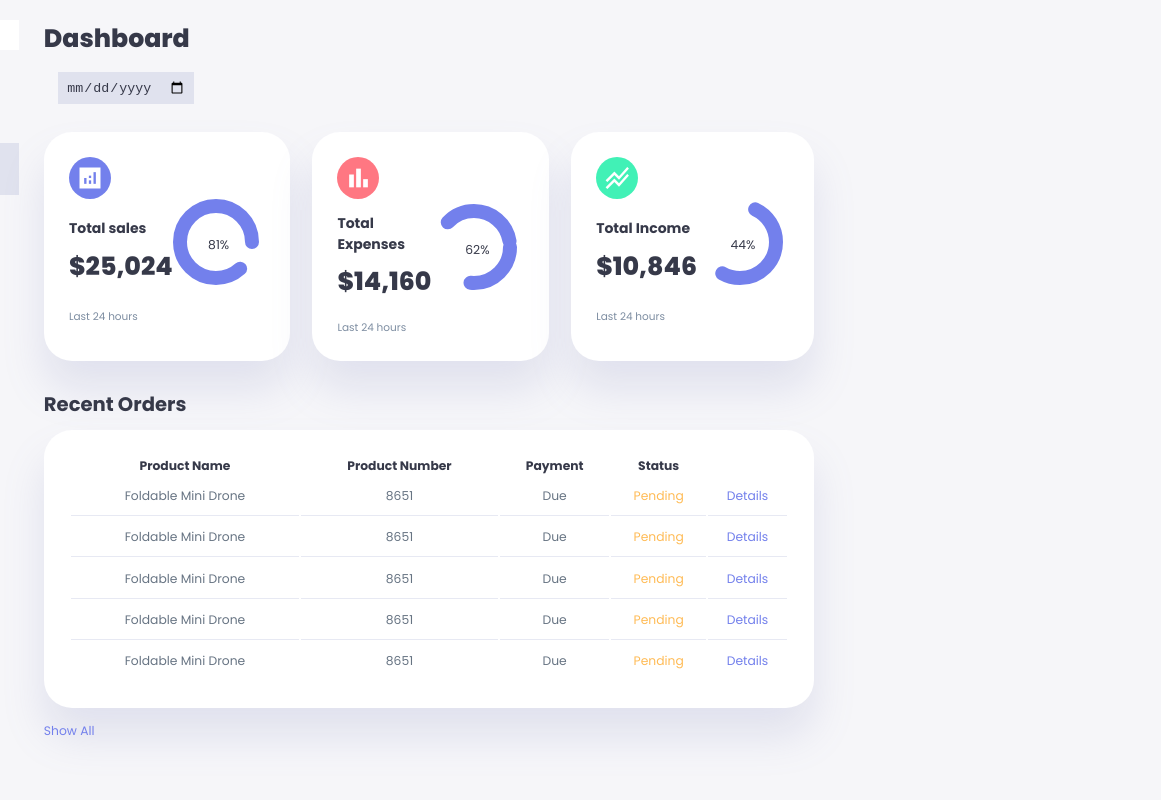
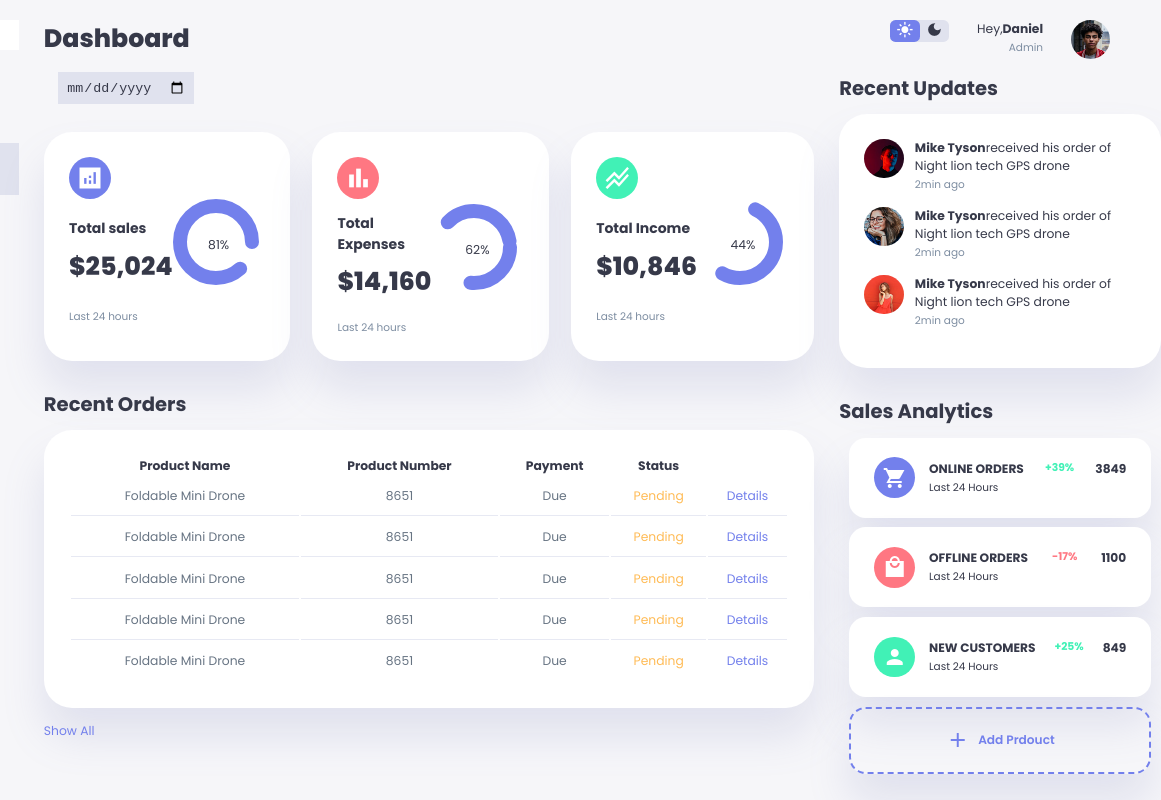
Before and after one commit to 10Dipesh/Responsive-Dashboard, a plain HTML site: page index.html in a window 1280 px wide. Shown: the full height of the page, 203-1364 px from the left, 1161 px wide, since content can reach past the window. Drawn offline with Linux system fonts and the light colour scheme.

Commit message:
small correction

```diff
--- a/css/index.css
+++ b/css/index.css
@@ -1,3 +1,4 @@
 @import url(base.css);
 @import url(siderbar.css);
 @import url(main.css);
+@import url(top.css);
--- a/css/top.css
+++ b/css/top.css
@@ -88,7 +88,7 @@
     box-shadow: var(--box-shadow);
     transition: all 300ms ease;
 }
-.right .sales-analytics .items:hover{
+.right .sales-analytics .item:hover{
     box-shadow: none;
 }
 
--- a/index.html
+++ b/index.html
@@ -195,6 +195,106 @@
         <a href="#">Show All</a>
       </div>
       </main>
+      <!-- =====End of Main ===== -->
+      <div class="right">
+        <div class="top">
+          <button id="menu-btn">
+            <span class="material-icons-sharp">menu</span>
+          </button>
+          <div class="theme-toggler">
+            <span class="material-icons-sharp active">light_mode</span>
+            <span class="material-icons-sharp">dark_mode</span>
+          </div>
+          <div class="profile">
+            <div class="info">
+              <p>Hey,<b>Daniel</b></p>
+              <small class="text-muted">Admin</small>
+            </div>
+            <div class="profile-photo">
+              <img src="/images/profile-1.jpg" alt="">
+            </div>
+          </div>
+        </div>
+        <!-- ==End of top== -->
+        <div class="recent-updates">
+          <h2>Recent Updates</h2>
+          <div class="updates">
+            <div class="update">
+              <div class="profile-photo">
+                <img src="/images/profile-2.jpg" alt="">
+              </div>
+              <div class="message"><p><b>Mike Tyson</b>received his order of Night lion tech GPS drone</p>
+                <small class="text-muted">2min ago</small>
+            </div>
+            </div>
+            <div class="update">
+              <div class="profile-photo">
+                <img src="/images/profile-3.jpg" alt="">
+              </div>
+              <div class="message"><p><b>Mike Tyson</b>received his order of Night lion tech GPS drone</p>
+                <small class="text-muted">2min ago</small>
+            </div>
+            </div>
+            <div class="update">
+              <div class="profile-photo">
+                <img src="/images/profile-4.jpg" alt="">
+              </div>
+              <div class="message"><p><b>Mike Tyson</b>received his order of Night lion tech GPS drone</p>
+                <small class="text-muted">2min ago</small>
+            </div>
+            </div>
+          </div>
+        </div>
+        <!-- ====End of recent updates -->
+        <div class="sales-analytics">
+          <h2>Sales Analytics</h2>
+          <div class="item online">
+            <div class="icon">
+              <span class="material-icons-sharp">shopping_cart</span>
+            </div>
+            <div class="right">
+              <div class="info">
+                <h3>ONLINE ORDERS</h3>
+                <small class="tetx-muted">Last 24 Hours</small>
+              </div>
+              <h5 class="sucess">+39%</h5>
+              <h3>3849</h3>
+            </div>
+          </div>
+          <div class="item offline">
+            <div class="icon">
+              <span class="material-icons-sharp">local_mall</span>
+            </div>
+            <div class="right">
+              <div class="info">
+                <h3>OFFLINE ORDERS</h3>
+                <small class="tetx-muted">Last 24 Hours</small>
+              </div>
+              <h5 class="danger">-17%</h5>
+              <h3>1100</h3>
+            </div>
+          </div>
+          <div class="item customers">
+            <div class="icon">
+              <span class="material-icons-sharp">person</span>
+            </div>
+            <div class="right">
+              <div class="info">
+                <h3>NEW CUSTOMERS</h3>
+                <small class="tetx-muted">Last 24 Hours</small>
+              </div>
+              <h5 class="sucess">+25%</h5>
+              <h3>849</h3>
+            </div>
+          </div>
+          <div class="item add-product">
+            <div>
+              <span class="material-icons-sharp">add</span>
+              <h3>Add Prdouct</h3>
+            </div>
+          </div>
+        </div>
+      </div>
     </div>
   </body>
 </html>
```
